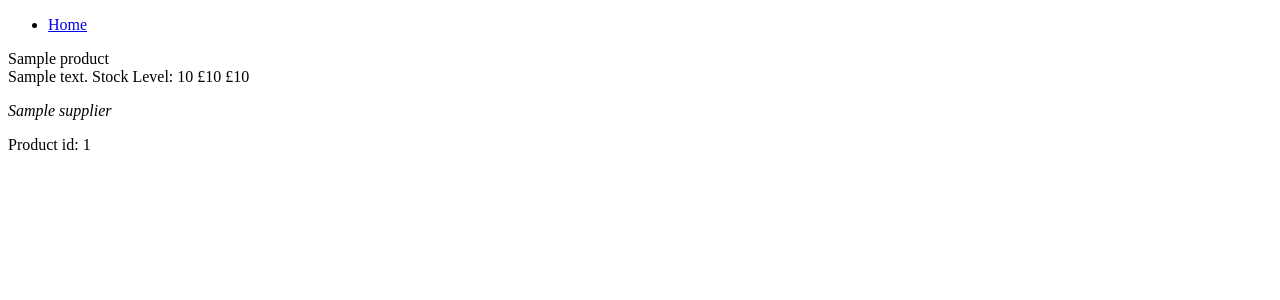
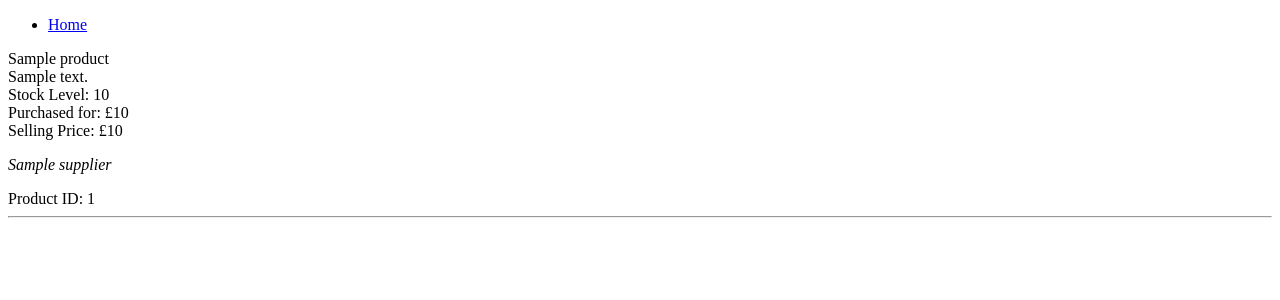
Before and after one commit to AkwasiAA/Project_1, a Flask app: page /products in a window 1280 px wide. Shown: the top 300 px of the page. Run offline with Flask 2, Linux system fonts and the light colour scheme; a database or web service that is not in the repository returns one stand-in record (values such as "Sample title"); some libraries are stand-ins or nearby versions.

Commit message:
17th commit

```diff
--- a/app.py
+++ b/app.py
@@ -1,7 +1,10 @@
+from repositories import product_repository, supplier_repository
 from flask import Flask, render_template
 
 from controllers.products_controller import products_blueprint
 from controllers.suppliers_controller import suppliers_blueprint
+import repositories.product_repository as product_repository
+import repositories.supplier_repository as supplier_repository
 
 app = Flask(__name__)
 
@@ -9,7 +12,15 @@ app.register_blueprint(products_blueprint)
 
 @app.route('/')
 def home():
-    return render_template('index.html')
+    products = product_repository.select_all()
+    return render_template('products/index.html',all_products = products)
+
+app.register_blueprint(suppliers_blueprint)
+
+app.route('suppliers/index')
+def suppliers():
+    suppliers = supplier_repository.select_all()
+    return render_template('suppliers/index.html', all_suppliers = suppliers)
 
 if __name__ == '__main__':
     app.run(debug=True)
--- a/controllers/products_controller.py
+++ b/controllers/products_controller.py
@@ -17,6 +17,7 @@ def products():
 # NEW
 # GET '/products/new'
 
+
 # CREATE
 # POST '/products'
 
--- a/repositories/product_repository.py
+++ b/repositories/product_repository.py
@@ -6,7 +6,7 @@ from models.product import Product
 import repositories.supplier_repository as supplier_repository
 
 def save(product):
-    sql = "INSERT INTO products (product_name, prod_description, quantity, purchase_price, selling_price, supplier_id) VALUES (%s, %s, %s, %s, %s. %s) RETURNING *"
+    sql = "INSERT INTO products (product_name, prod_description, quantity, purchase_price, selling_price, supplier_id) VALUES (%s, %s, %s, %s, %s, %s) RETURNING *"
     values = [product.product_name, product.prod_description, product.quantity, product.purchase_price, product.selling_price, product.supplier.id]
     results = run_sql(sql, values)
     id = results[0]['id']
--- a/templates/products/index.html
+++ b/templates/products/index.html
@@ -9,12 +9,16 @@
             {{product.product_name}}
             <div class="description">
                 {{product.prod_description}}
+                <br>
                 <span class="quantity">Stock Level: {{product.quantity}}</span>
-                <span class="purchase">£{{product.purchase_price}}</span>
-                <span class="selling">£{{product.selling_price}}</span>
+                <br>
+                <span class="purchase">Purchased for: £{{product.purchase_price}}</span>
+                <br>
+                <span class="selling">Selling Price: £{{product.selling_price}}</span>
                 <p><i>{{product.supplier.supplier_name}}</i></p>
                 <div class="id">
-                    Product id: {{product.id}}
+                    Product ID: {{product.id}}
+                    <hr>
                 </div>
             </div>
         </div>
--- a/templates/suppliers/index.html
+++ b/templates/suppliers/index.html
@@ -7,8 +7,11 @@
     <div class="supplier">
         <div class="name">
             {{supplier.supplier_name}}
+            <br>
             <div class="id">
                 Supplier id: {{supplier.id}}
+                <br>
+                <br>
                 </div>
             </div>
         </div>
```
